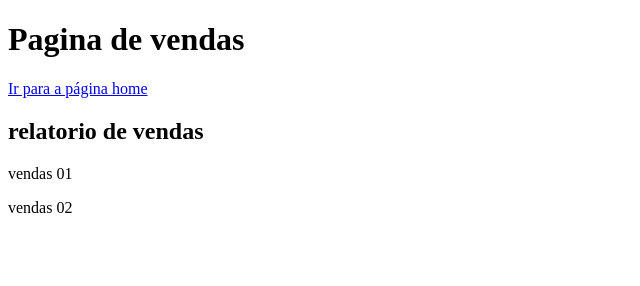
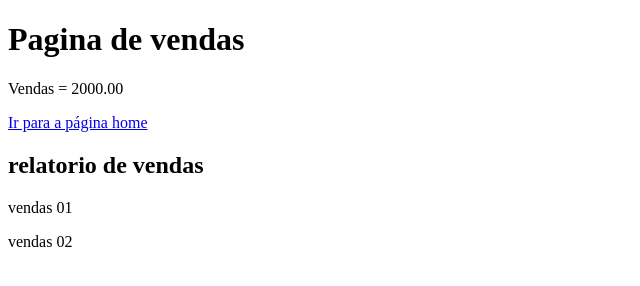
Before and after one commit to Luuoh/AulaTeste, a plain HTML site: page vendas.html in a window 1280 px wide. Shown: the whole page, without its empty margins (0-640 px from the left). Drawn offline with Linux system fonts and the light colour scheme.

Commit message:
Atualização para 2K

```diff
--- a/vendas.html
+++ b/vendas.html
@@ -7,6 +7,7 @@
 </head>
 <body>
     <h1>Pagina de vendas</h1>
+    <p>Vendas = 2000.00</p>
     <a href="index.html">Ir para a página home</a>
     <h2>relatorio de vendas</h2>
     <p>vendas 01</p>
```
